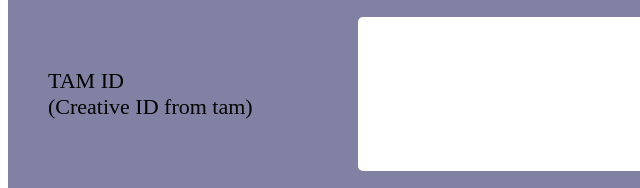
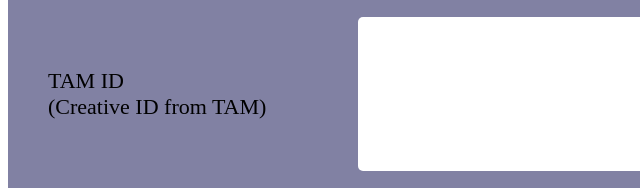
Before and after one commit to Raketa-creative-team/Generator, a plain HTML site: page index.html in a window 1280 px wide. Shown: the part 297-485 px from the top of the page, 0-640 px from the left. Drawn offline with Linux system fonts and the light colour scheme.

Commit message:
pariu nepierdut

```diff
--- a/index.html
+++ b/index.html
@@ -134,7 +134,7 @@
       </div>
       <div class="input">
         <div class="subTitle">
-          <div class="subtitleText">TAM ID <br>(Creative ID from tam)</div>
+          <div class="subtitleText">TAM ID <br>(Creative ID from TAM)</div>
         </div>
         <div class="inputForm">
           <textarea class="cidInput" type="text" rows="10" cols="70"></textarea>
```
